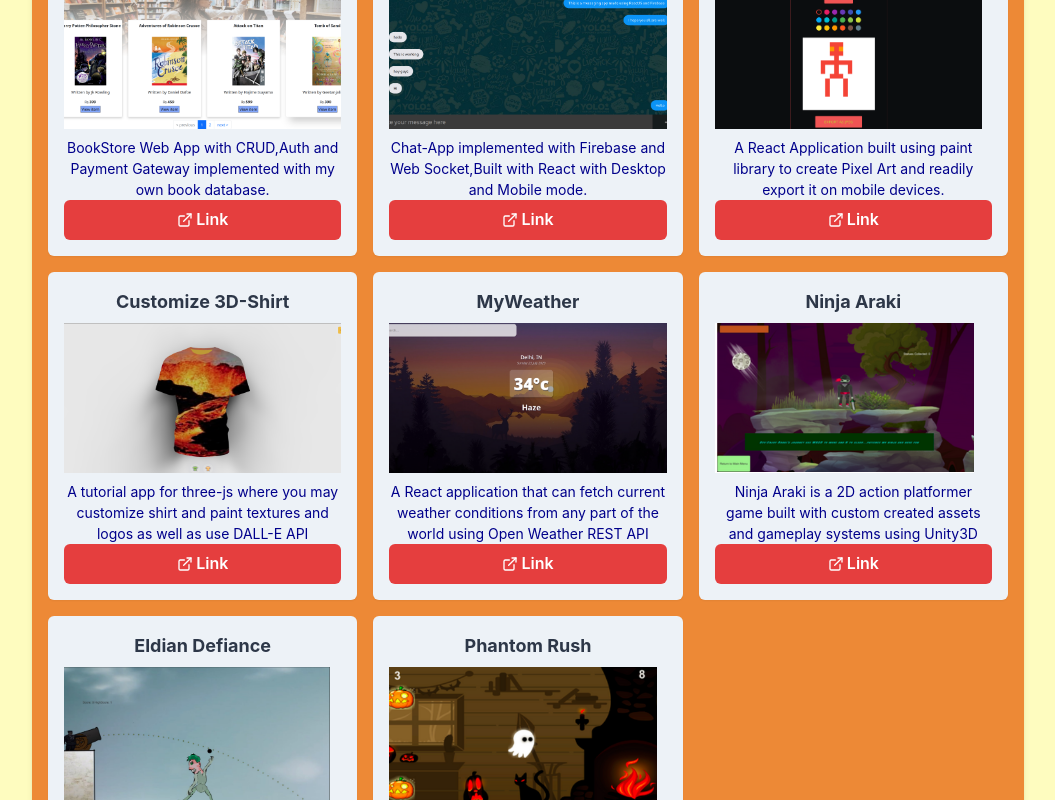
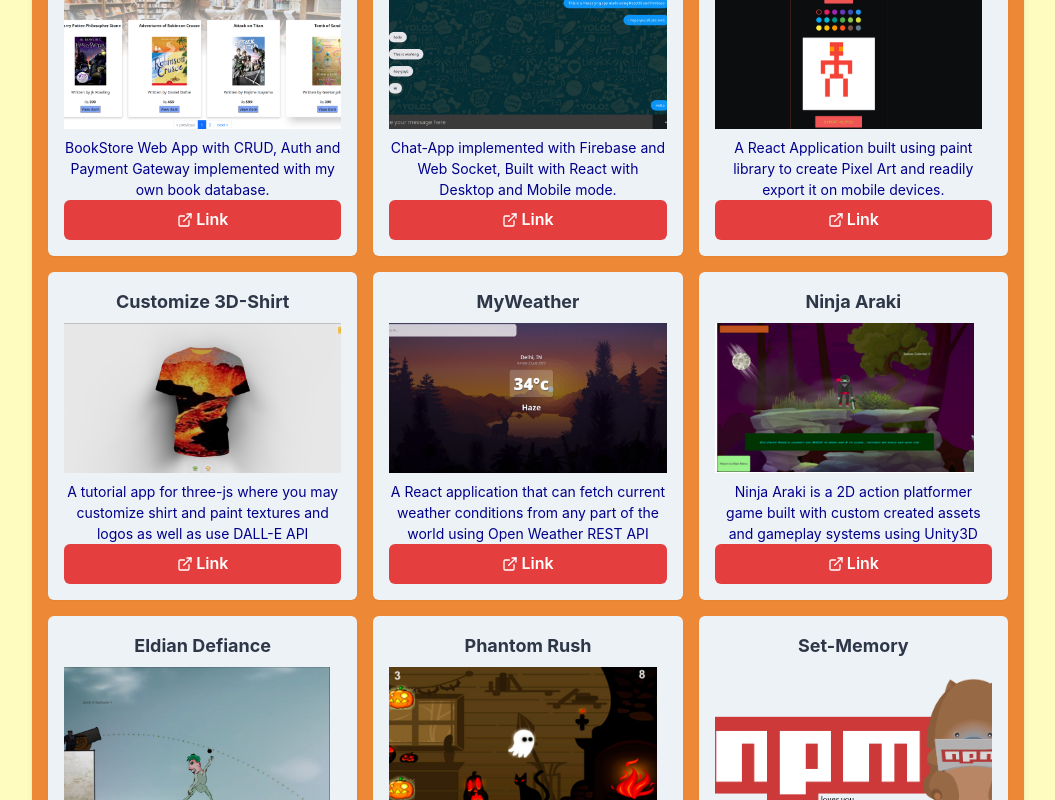
Before and after one commit to Magmastorm3007/Portfolio-site, a React (Vite) app: page /projects in a window 1280 px wide. Shown: the part 400-1200 px from the top of the page, without its empty margins (112-1167 px from the left). Built offline with nearby package versions, Linux system fonts and the light colour scheme.

Commit message:
New changes

```diff
--- a/src/pages/Project.jsx
+++ b/src/pages/Project.jsx
@@ -6,39 +6,33 @@ function Project() {
   const projects = [
     {
       title: 'Bookstore App',
-      website: 'http://shashwatnath.me/OnlineBookStore/',
-      description:
-        'BookStore Web App with CRUD,Auth and Payment Gateway implemented with my own book database.',
-      image: '1.png', // Replace with the path to your image file
+      website: 'https://magmastorm3007.github.io/OnlineBookStore/',
+      description: 'BookStore Web App with CRUD, Auth and Payment Gateway implemented with my own book database.',
+      image: '1.png',
     },
     {
       title: 'Chatroom',
-      website: 'http://shashwatnath.me/superchat/',
-      description:
-        'Chat-App implemented with Firebase and Web Socket,Built with React with Desktop and Mobile mode. ',
-      image: '2.png', // Replace with the path to your image file
+      website: 'https://magmastorm3007.github.io/superchat/',
+      description: 'Chat-App implemented with Firebase and Web Socket, Built with React with Desktop and Mobile mode.',
+      image: '2.png',
     },
-
     {
       title: 'Pixel Art Maker',
-        website: 'http://shashwatnath.me/PixelArtMaker',
-        description:
-          'A React Application built using paint library to create Pixel Art and readily export it on mobile devices.',
-        image: '3.png', // Replace with the path to your image file
+      website: 'https://magmastorm3007.github.io/PixelArtMaker',
+      description: 'A React Application built using paint library to create Pixel Art and readily export it on mobile devices.',
+      image: '3.png',
     },
     {
       title: 'Customize 3D-Shirt',
-        website: 'https://github.com/Magmastorm3007/3D-Product-GPT',
-        description:
-          'A tutorial app for three-js where you may customize shirt and paint textures and logos as well as use DALL-E API',
-        image: '8.png', // Replace with the path to your image file
+      website: 'https://magmastorm3007.github.io/3D-Product-GPT',
+      description: 'A tutorial app for three-js where you may customize shirt and paint textures and logos as well as use DALL-E API',
+      image: '8.png',
     },
     {
       title: 'MyWeather',
-        website: 'http://shashwatnath.me/MyWeatherApp/',
-        description:
-          'A React application that can fetch current weather conditions from any part of the world using Open Weather REST API',
-        image: '7.png', // Replace with the path to your image file
+      website: 'https://magmastorm3007.github.io/MyWeatherApp/',
+      description: 'A React application that can fetch current weather conditions from any part of the world using Open Weather REST API',
+      image: '7.png',
     },
       {
         title: 'Ninja Araki',
@@ -60,6 +54,14 @@ function Project() {
         description:
           'An Endless Runner where you have get the highest score by dodging enemies,made in Unity Engine 3D',
         image: '6.png', // Replace with the path to your image file
+      },
+
+      {
+        title: 'Set-Memory',
+        website: 'https://www.npmjs.com/package/set-memory',
+        description:
+          'Set Node Options to limit memory for node applications as per its system freeuse memory',
+        image: '9.png', // Replace with the path to your image file
       },
     // Add more projects with titles, websites, descriptions, and image paths
   ];
```
Also changed, not shown: public/9.png (added). Lines whose indentation alone changed are shown as unchanged.
